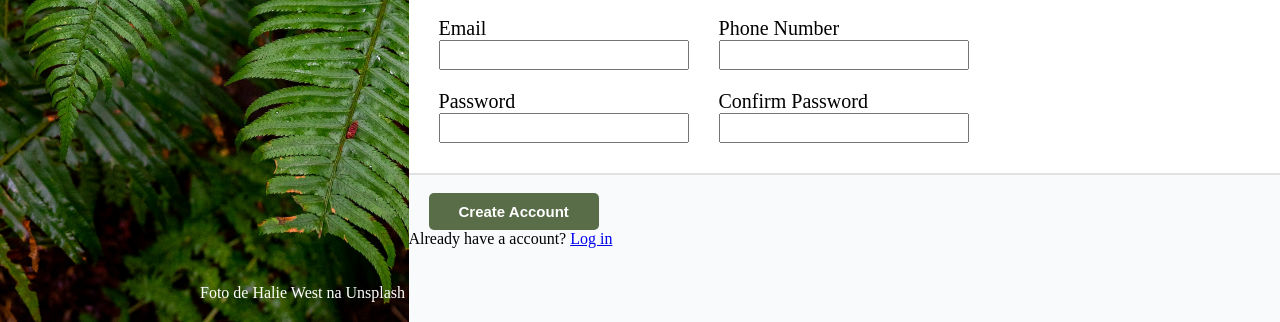
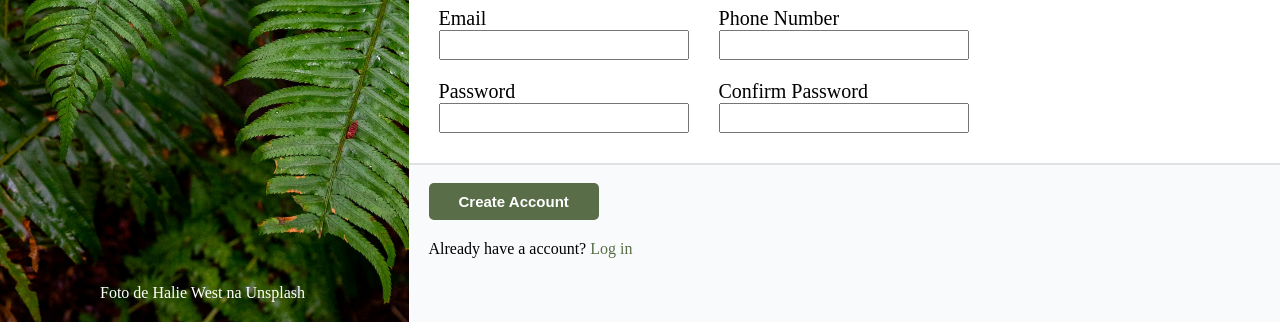
Before and after one commit to Dan4898/Sign-Up-Form, a plain HTML site: page index.html in a window 1280 px wide. Shown: the part 478-800 px from the top of the page. Drawn offline with Linux system fonts and the light colour scheme; files whose address does not match are found by name.

Commit message:
Added a class named footer to the bottom paragraph to facilitate style and styled the footer

```diff
--- a/index.html
+++ b/index.html
@@ -79,7 +79,7 @@
       </div>
 
       <button>Create Account</button>
-      <p>Already have a account? <a href="#">Log in</a></p>
+      <p class="footer">Already have a account? <a href="#">Log in</a></p>
     </div>
   </body>
 </html>
--- a/style.css
+++ b/style.css
@@ -52,7 +52,7 @@ body {
 .img-author {
   position: absolute;
   bottom: 20px;
-  left: 200px;
+  left: 100px;
 }
 
 .author-ref {
@@ -135,3 +135,14 @@ button {
 button:hover {
   transform: scale(1.1);
 }
+
+/*Footer style*/
+.footer {
+  margin-top: 20px;
+  margin-left: 20px;
+}
+
+.footer a {
+  text-decoration: none;
+  color: #596d48ff;
+}
```
